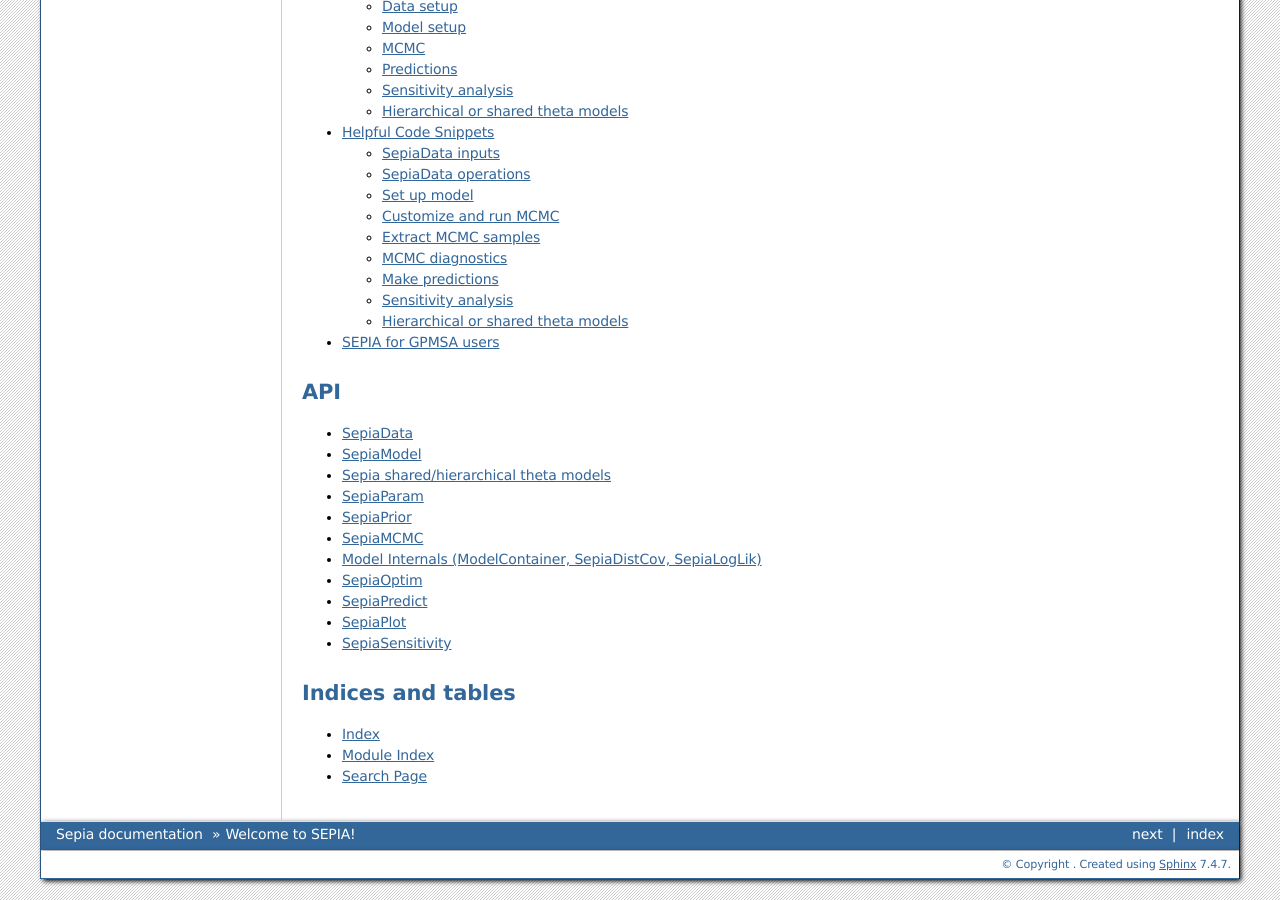
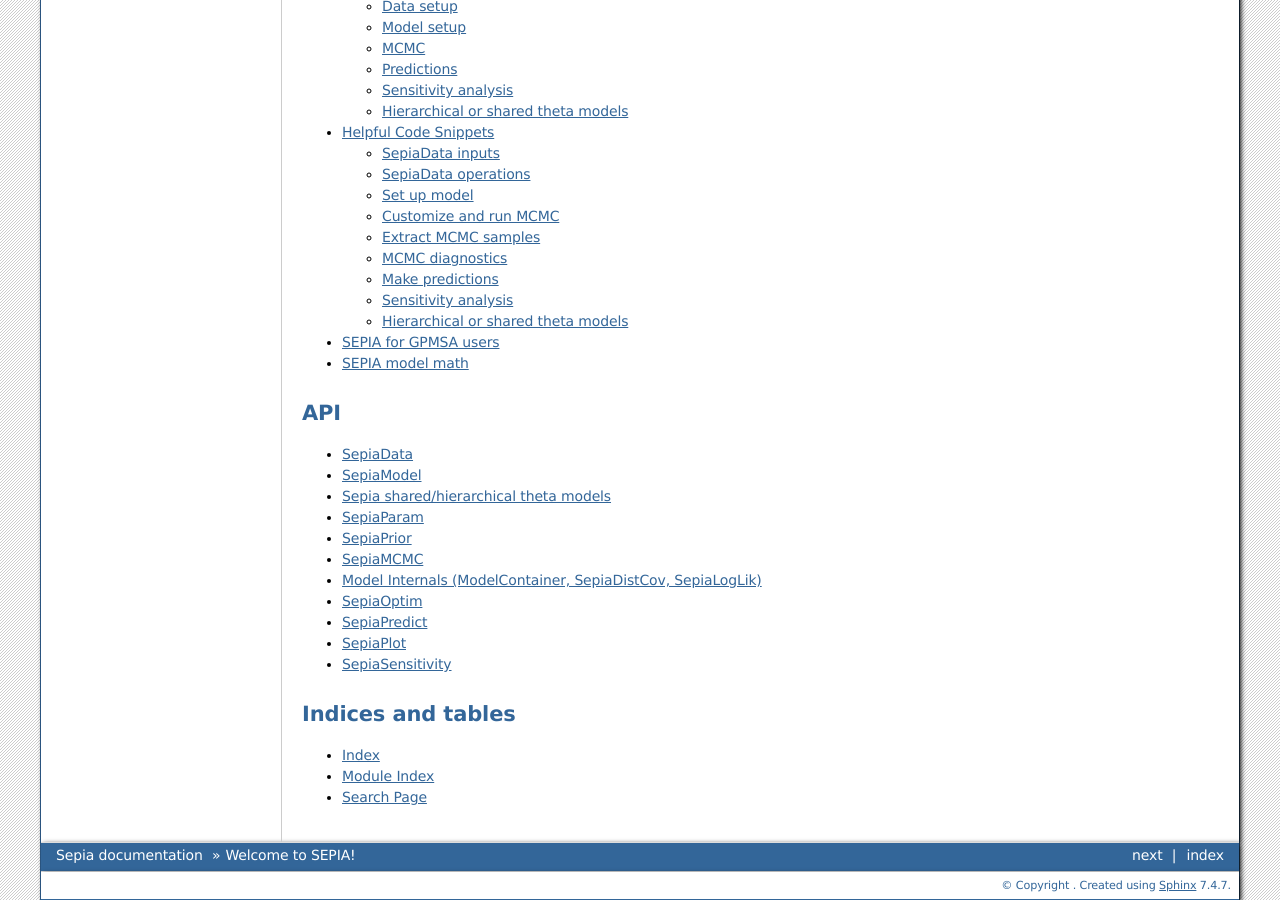
Before and after one commit to lanl/SEPIA, a Sphinx documentation site: the page built from docs/index.rst, in a window 1280 px wide and 900 px high, scrolled down 1736 px. Built offline with Sphinx 7.4.7, drawn with Linux system fonts in a browser that asks for light colours.

Commit message:
testing math

```diff
--- a/docs/conf.py
+++ b/docs/conf.py
@@ -3,7 +3,7 @@ import os
 
 sys.path.insert(0, os.path.abspath('..'))
 
-extensions = ['sphinx.ext.autodoc', 'sphinx.ext.coverage', 'sphinx.ext.napoleon', 'sphinx.ext.autosectionlabel']
+extensions = ['sphinx.ext.autodoc', 'sphinx.ext.coverage', 'sphinx.ext.napoleon', 'sphinx.ext.autosectionlabel', 'sphinx.ext.mathjax']
 source_suffix = '.rst'
 master_doc = 'index'
 project = 'Sepia'
--- a/docs/index.rst
+++ b/docs/index.rst
@@ -82,6 +82,7 @@ Pages
     quickstart
     snippets
     forgpmsa
+    model_math
 
 API
 ===
```
Also changed, not shown: docs/model_math.rst (added, +7 -0 lines).
